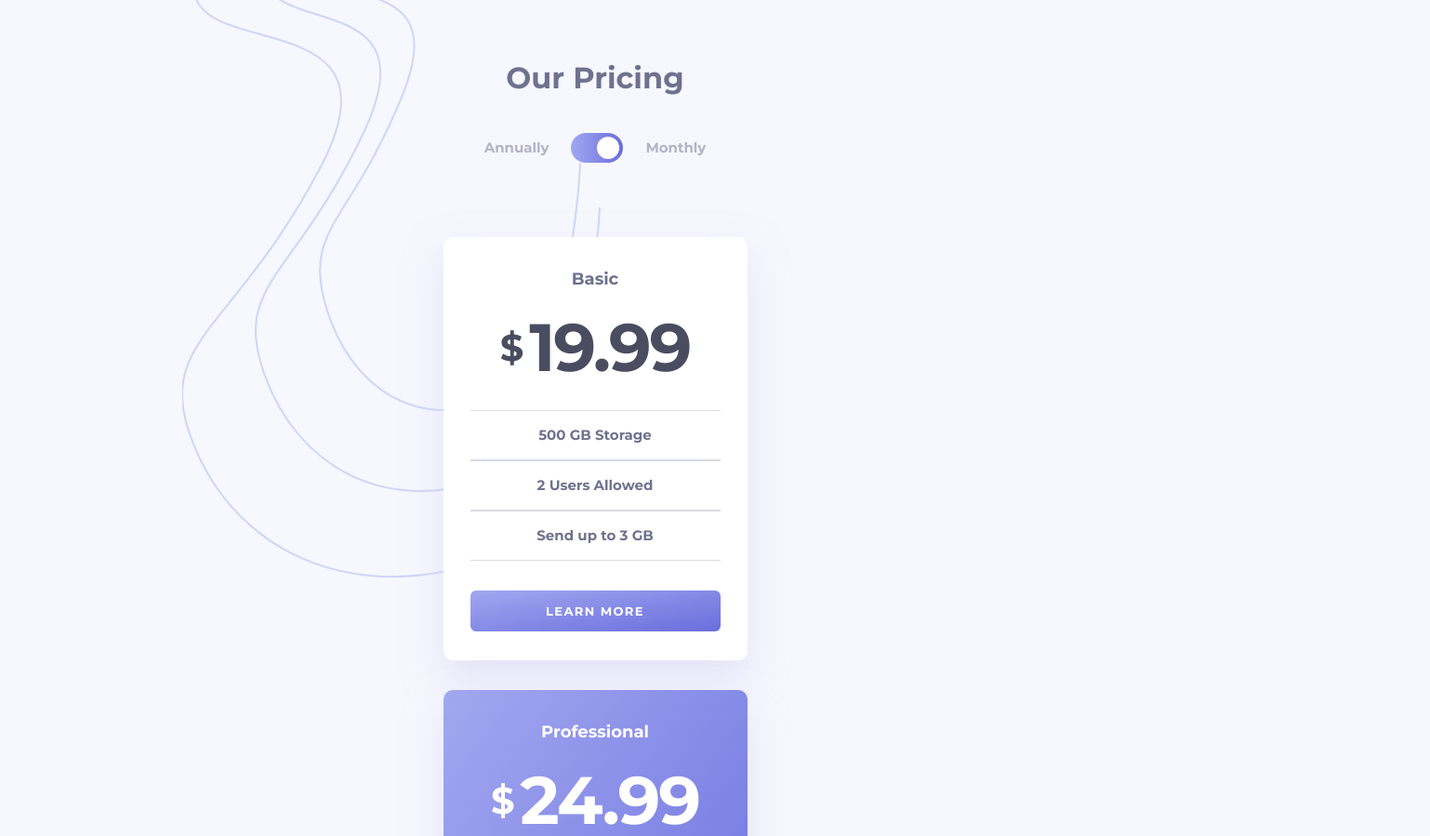
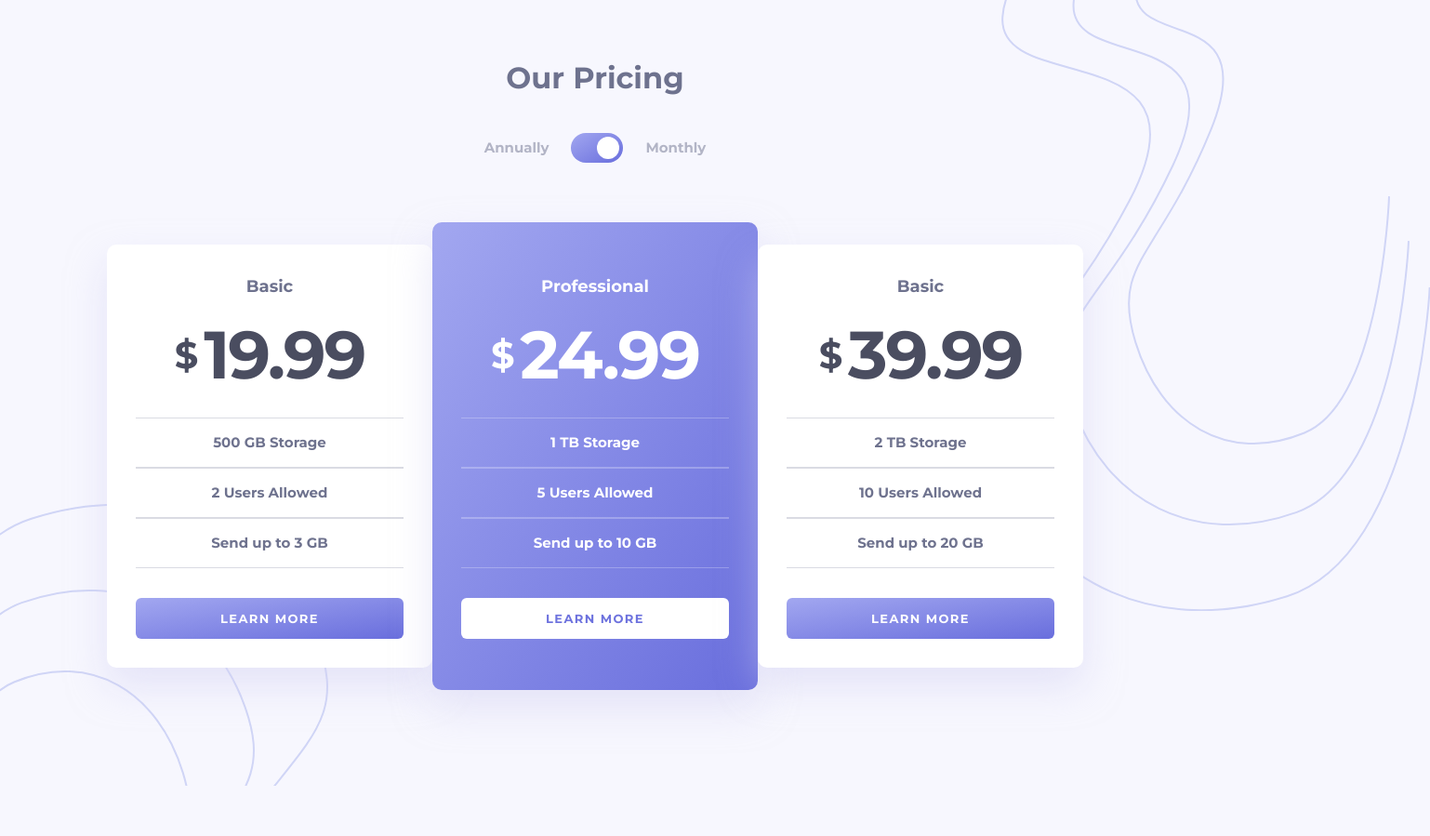
Before and after one commit to stephjoseph/pricing-component-with-toggle-master, a website: page src/index.html in a window 1280 px wide. Shown: the top 899 px of the page at 93% size, 1538 px wide, since content can reach past the window. After the commit the page ends 845 px from the top, so only its background shows below. Drawn offline with Linux system fonts and the light colour scheme.

Commit message:
Update index.html

```diff
--- a/src/index.html
+++ b/src/index.html
@@ -2,7 +2,7 @@
 <html lang="en">
   <head>
     <meta charset="UTF-8" />
-    <meta name="viewport" content="width=device-width, initial-scale=1.0" />
+    <meta name="viewport" content="width=device-width, minimum-scale=1" />
     <!-- displays site properly based on user's device -->
 
     <link
@@ -15,18 +15,21 @@
     <title>Pricing Component with Toggle</title>
   </head>
   <body
-    class="relative grid place-items-center bg-[#F7F7FE] font-['Montserrat']"
+    class="relative grid place-items-center overflow-x-hidden bg-[#F7F7FE] font-['Montserrat']"
   >
     <div
-      class="absolute left-[12.25rem] top-[-8.688rem] h-[47.5rem] w-[29.5rem]"
+      class="absolute left-[52.8vw] top-[-8.688rem] h-[47.5rem] w-[29.5rem] xl:top-[-6.438rem] xl:left-[66.625rem]"
     >
       <img class="h-[47.5rem] w-[29.5rem]" src="../images/bg-top.svg" alt="" />
+    </div>
+    <div class="absolute left-0 bottom-0 hidden xl:block">
+      <img src="../images/bg-bottom.svg" alt="" />
     </div>
     <header class="absolute left-[-999999px] top-[-999999px]">
       <h1>Pricing Component with Toggle</h1>
     </header>
     <main
-      class="z-10 mx-auto mt-16 mb-[4.438rem] flex w-[20.438rem] flex-col items-center gap-20"
+      class="z-10 mx-auto mt-16 mb-[4.438rem] flex w-[20.438rem] flex-col items-center gap-20 xl:mb-[6.438rem] xl:w-[65.625rem] xl:gap-16"
     >
       <div class="flex flex-col items-center gap-10">
         <h2
@@ -47,7 +50,7 @@
               id="checkbox"
             />
             <span
-              class="absolute top-0 left-0 h-full w-full cursor-pointer rounded-[16px] bg-gradient-to-r from-[#A2A7F0] to-[#696EDD] duration-[0.4s] before:absolute before:top-[4px] before:right-[4px] before:h-6 before:w-6 before:rounded-full before:bg-white before:duration-[0.4s] peer-checked:bg-[#7AEADF] peer-checked:before:translate-x-[-1.375rem]"
+              class="absolute top-0 left-0 h-full w-full cursor-pointer rounded-[16px] bg-gradient-to-br from-[#A2A7F0] to-[#696EDD] duration-[0.5s] before:absolute before:top-[4px] before:right-[4px] before:h-6 before:w-6 before:rounded-full before:bg-white before:duration-[0.5s] peer-checked:bg-gradient-to-br peer-checked:from-[#A2A7F0] peer-checked:to-[#696EDD] peer-checked:before:translate-x-[-1.375rem] peer-hover:bg-gradient-to-br peer-hover:from-[#A2A7F0]/50 peer-hover:to-[#696EDD]/50"
             ></span>
           </label>
           <p
@@ -57,19 +60,21 @@
           </p>
         </div>
       </div>
-      <div class="flex w-full flex-col items-center gap-8">
+      <div
+        class="flex w-full flex-col items-center gap-8 xl:flex-row xl:justify-center xl:gap-0"
+      >
         <div
-          class="w-full flex-col items-center rounded-[10px] bg-white px-[1.813rem] py-[1.938rem] text-center shadow-[0px_20px_40px_0px_rgba(212,210,244,0.5)]"
+          class="w-full flex-col items-center rounded-[10px] bg-white px-[1.813rem] py-[1.938rem] text-center shadow-[0px_20px_40px_0px_rgba(212,210,244,0.5)] xl:px-[1.938rem]"
         >
           <h3 class="mb-6 text-lg font-bold tracking-normal text-[#6E728E]">
             Basic
           </h3>
           <p
-            class="mb-8 flex items-center justify-center gap-[0.438rem] text-[4.5rem] font-bold leading-[4.438rem] tracking-[-2.16px] text-[#4A4D60]"
+            class="price mb-8 flex items-center justify-center gap-[0.438rem] text-[4.5rem] font-bold leading-[4.438rem] tracking-[-2.16px] text-[#4A4D60] transition-all duration-500 ease-in"
           >
             <span class="text-[2.5rem] leading-[3.063rem] tracking-[-1.2px]"
               >$</span
-            ><span class="price">19.99</span>
+            ><span>19.99</span>
           </p>
           <div class="mb-8">
             <div
@@ -101,23 +106,23 @@
             </div>
           </div>
           <a
-            class="flex h-[2.75rem] w-full items-center justify-center rounded-[6px] bg-gradient-to-br from-[#A2A7F0] to-[#696EDD] text-[0.813rem] font-bold uppercase leading-4 tracking-[1.39px] text-white"
+            class="flex h-[2.75rem] w-full items-center justify-center rounded-[6px] bg-gradient-to-br from-[#A2A7F0] to-[#696EDD] text-[0.813rem] font-bold uppercase leading-4 tracking-[1.39px] text-white hover:border hover:border-solid hover:border-[#6D72DE] hover:bg-gradient-to-br hover:from-white hover:to-white hover:text-[#6D72DE]"
             href="#learn-more"
             >Learn More</a
           >
         </div>
         <div
-          class="w-full flex-col items-center rounded-[10px] bg-gradient-to-br from-[#A2A7F0] to-[#696EDD] px-[1.813rem] py-[1.938rem] text-center shadow-[0px_20px_40px_0px_rgba(212,210,244,0.5)]"
+          class="w-full flex-col items-center rounded-[10px] bg-gradient-to-br from-[#A2A7F0] to-[#696EDD] px-[1.813rem] py-[1.938rem] text-center shadow-[0px_20px_40px_0px_rgba(212,210,244,0.5)] xl:py-[3.438rem] xl:px-[1.938rem]"
         >
           <h3 class="mb-6 text-lg font-bold tracking-normal text-white">
             Professional
           </h3>
           <p
-            class="mb-8 flex items-center justify-center gap-[0.438rem] text-[4.5rem] font-bold leading-[4.438rem] tracking-[-2.16px] text-white"
+            class="price mb-8 flex items-center justify-center gap-[0.438rem] text-[4.5rem] font-bold leading-[4.438rem] tracking-[-2.16px] text-white transition-all duration-500 ease-in"
           >
             <span class="text-[2.5rem] leading-[3.063rem] tracking-[-1.2px]"
               >$</span
-            ><span class="price">24.99</span>
+            ><span>24.99</span>
           </p>
           <div class="mb-8">
             <div
@@ -149,23 +154,23 @@
             </div>
           </div>
           <a
-            class="flex h-[2.75rem] w-full items-center justify-center rounded-[6px] bg-white text-[0.813rem] font-bold uppercase leading-4 tracking-[1.39px] text-[#6D72DE]"
+            class="flex h-[2.75rem] w-full items-center justify-center rounded-[6px] bg-white text-[0.813rem] font-bold uppercase leading-4 tracking-[1.39px] text-[#6D72DE] hover:border hover:border-solid hover:border-white hover:bg-transparent hover:text-white"
             href="#learn-more"
             >Learn More</a
           >
         </div>
         <div
-          class="w-full flex-col items-center rounded-[10px] bg-white px-[1.813rem] py-[1.938rem] text-center shadow-[0px_20px_40px_0px_rgba(212,210,244,0.5)]"
+          class="w-full flex-col items-center rounded-[10px] bg-white px-[1.813rem] py-[1.938rem] text-center shadow-[0px_20px_40px_0px_rgba(212,210,244,0.5)] xl:px-[1.938rem]"
         >
           <h3 class="mb-6 text-lg font-bold tracking-normal text-[#6E728E]">
             Basic
           </h3>
           <p
-            class="mb-8 flex items-center justify-center gap-[0.438rem] text-[4.5rem] font-bold leading-[4.438rem] tracking-[-2.16px] text-[#4A4D60]"
+            class="price mb-8 flex items-center justify-center gap-[0.438rem] text-[4.5rem] font-bold leading-[4.438rem] tracking-[-2.16px] text-[#4A4D60] transition-all duration-500 ease-in"
           >
             <span class="text-[2.5rem] leading-[3.063rem] tracking-[-1.2px]"
               >$</span
-            ><span class="price">39.99</span>
+            ><span>39.99</span>
           </p>
           <div class="mb-8">
             <div
@@ -197,7 +202,7 @@
             </div>
           </div>
           <a
-            class="flex h-[2.75rem] w-full items-center justify-center rounded-[6px] bg-gradient-to-br from-[#A2A7F0] to-[#696EDD] text-[0.813rem] font-bold uppercase leading-4 tracking-[1.39px] text-white"
+            class="flex h-[2.75rem] w-full items-center justify-center rounded-[6px] bg-gradient-to-br from-[#A2A7F0] to-[#696EDD] text-[0.813rem] font-bold uppercase leading-4 tracking-[1.39px] text-white hover:border hover:border-solid hover:border-[#6D72DE] hover:bg-gradient-to-br hover:from-white hover:to-white hover:text-[#6D72DE]"
             href="#learn-more"
             >Learn More</a
           >
```
